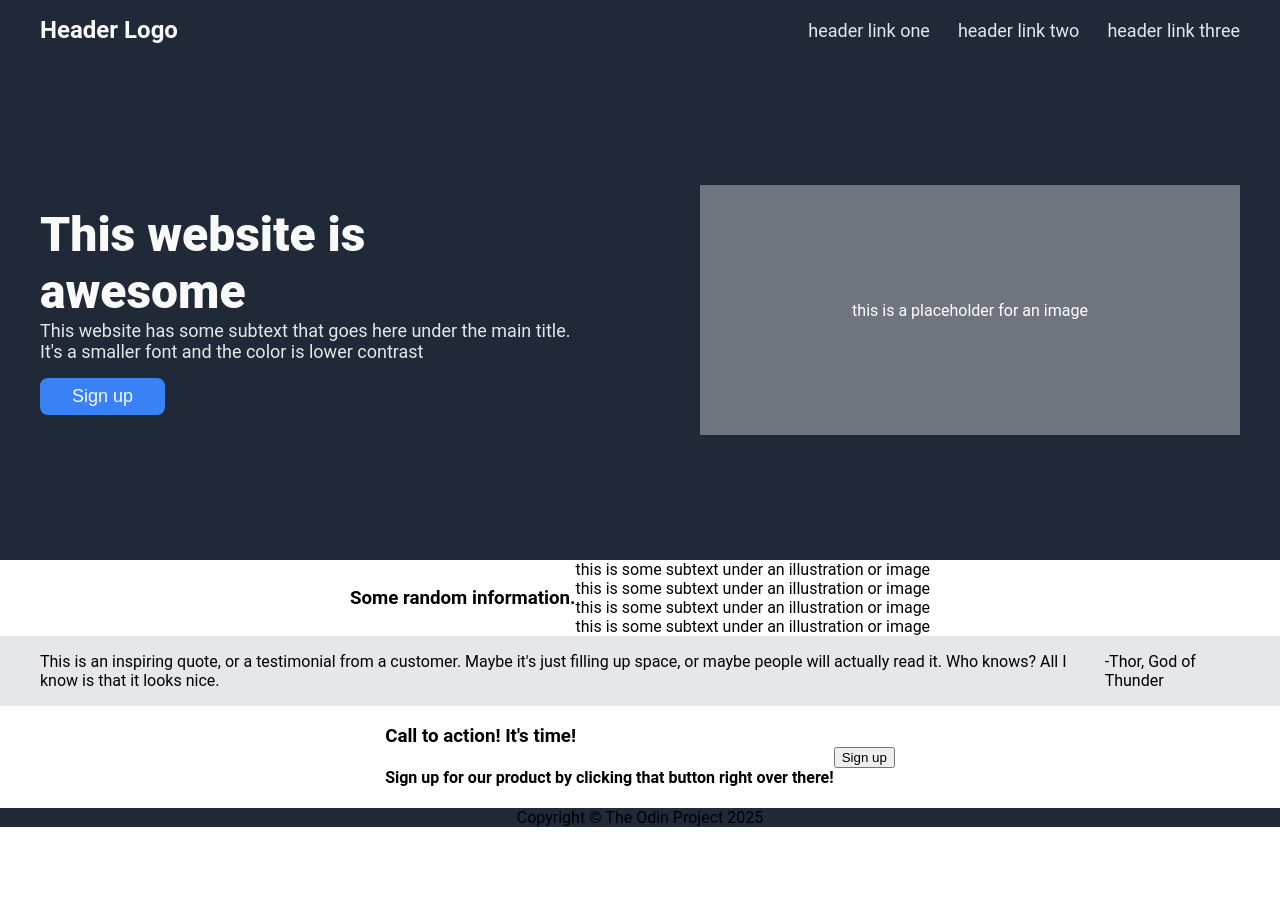
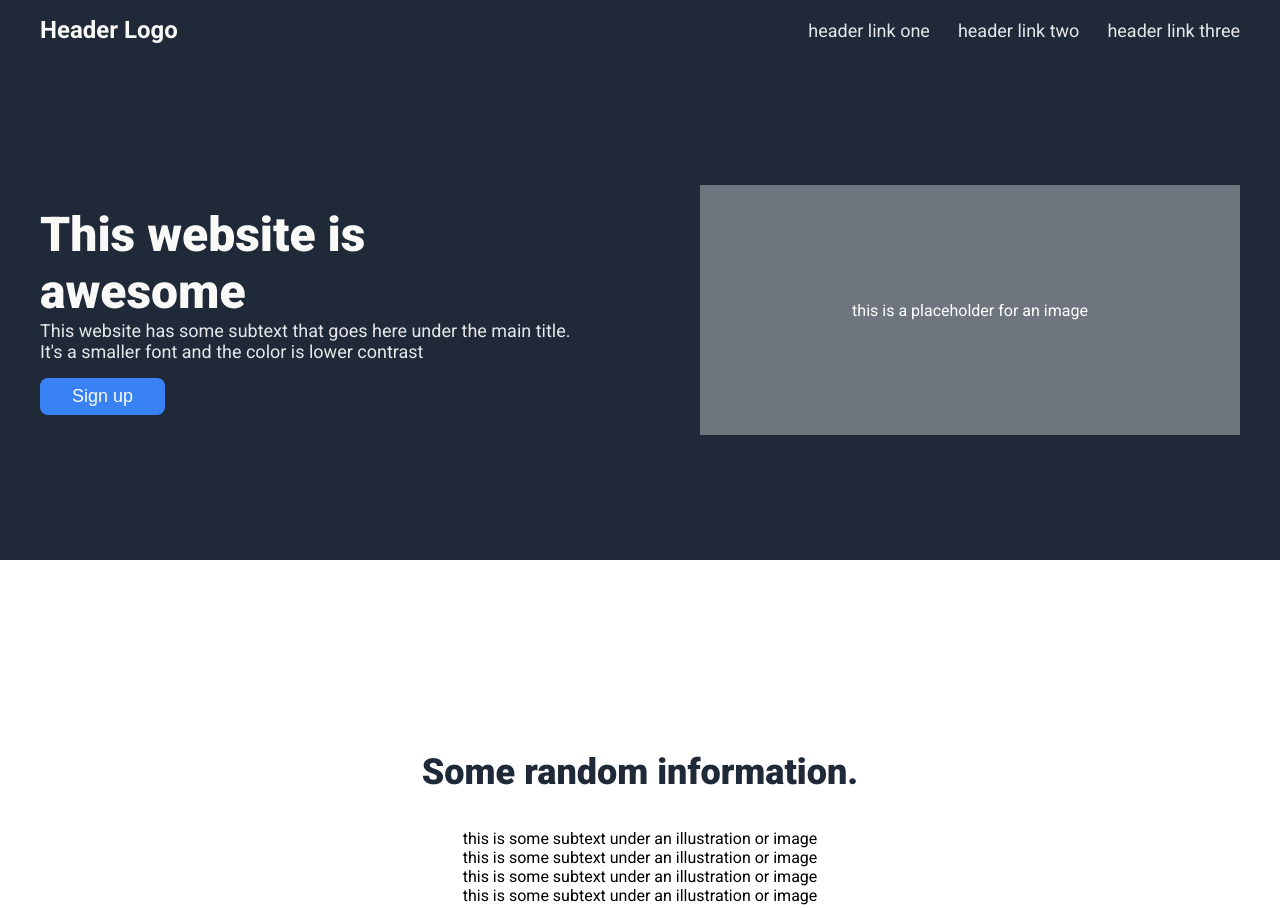
Before and after one commit to doofenshmirtzzz/landing-page, a plain HTML site: page index.html in a window 1280 px wide. Shown: the top 908 px of the page. Before the commit the page ends 827 px from the top, so only its background shows below. Drawn offline with Linux system fonts and the light colour scheme.

Commit message:
Embed Roboto font

```diff
--- a/index.html
+++ b/index.html
@@ -4,7 +4,9 @@
   <meta charset="UTF-8">
   <meta name="viewport" content="width=device-width, initial-scale=1.0">
   <title>landing-page</title>
-  <link rel="stylesheet" href="style.css">
+  <link rel="preconnect" href="https://fonts.googleapis.com">
+  <link rel="preconnect" href="https://fonts.gstatic.com" crossorigin>
+  <link href="https://fonts.googleapis.com/css2?family=Roboto:ital,wght@0,100..900;1,100..900&display=swap" rel="stylesheet">  <link rel="stylesheet" href="style.css">
 </head>
 <body>
   <div class="dark">
--- a/style.css
+++ b/style.css
@@ -1,7 +1,7 @@
 body {
   padding: 0;
   margin: 0;
-  font-family: Roboto, sans-serif;
+  font-family: "Roboto", sans-serif;
 }
 
 .centered {
@@ -97,3 +97,14 @@ ul {
   border-radius: 8px;
   padding: 8px 32px;
 }
+
+.info {
+  height: 500px;
+  flex-direction: column;
+}
+
+.info-title {
+  font-size: 36px;
+  color: #1F2937;
+  font-weight: 900;
+}
```
